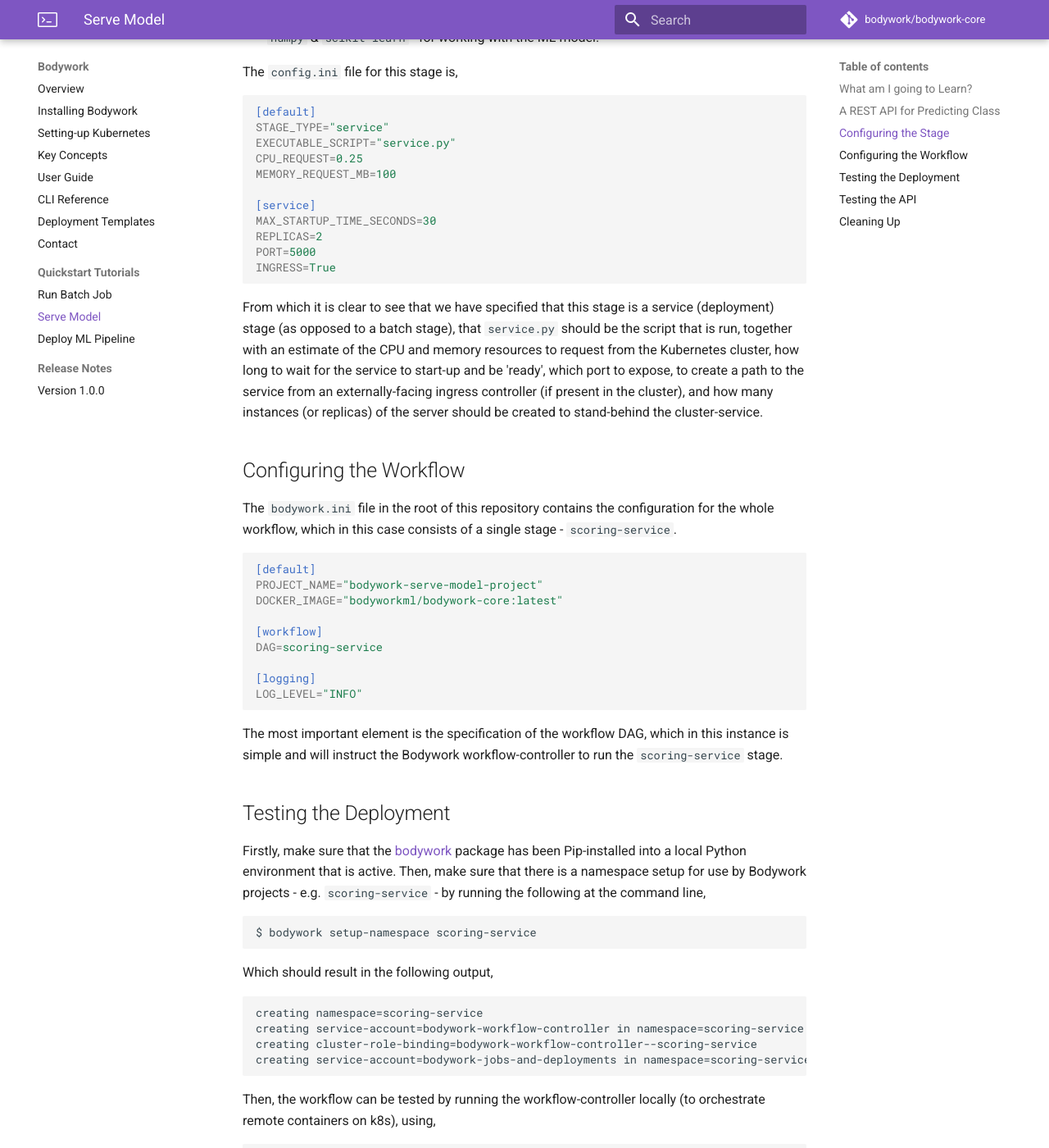
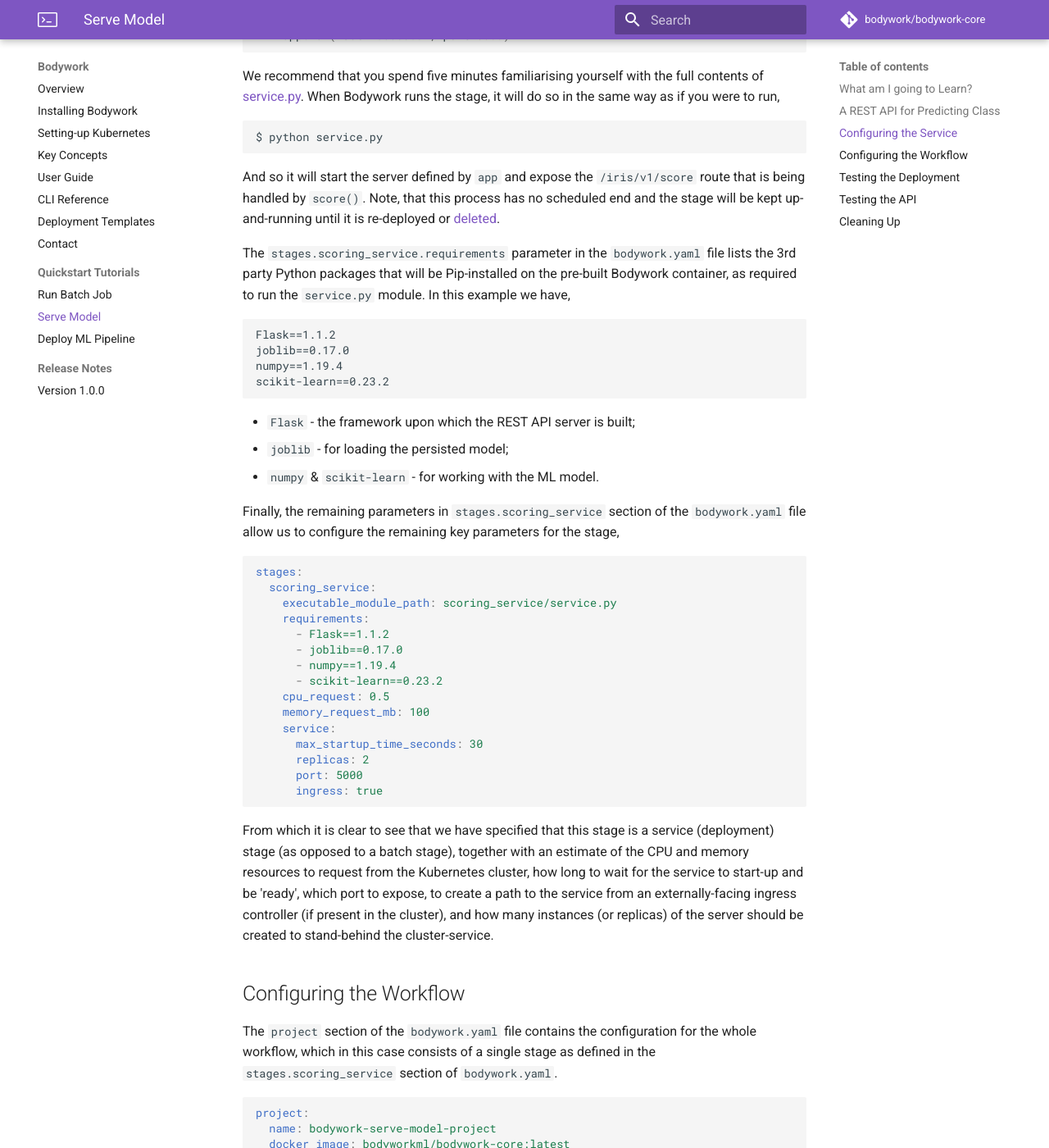
Before and after one commit to bodywork-ml/bodywork-docs, an MkDocs documentation site: the page built from docs/quickstart_serve_model.md, in a window 1280 px wide and 1400 px high, scrolled down 2773 px. Shown: the whole window at 82% size. Built offline with MkDocs 1.6.1 and Material for MkDocs 9.7.7, drawn with Linux system fonts in a browser that asks for light colours; comment, search, counter and statistics services are not loaded; some of the changed text lies outside the part shown.

Commit message:
Update Serve Model quickstart

````diff
--- a/docs/quickstart_serve_model.md
+++ b/docs/quickstart_serve_model.md
@@ -25,19 +25,44 @@ The Bodywork project for this single-stage workflow is packaged as a [GitHub rep
 root/
  |-- scoring-service/
      |-- service.py
-     |-- requirements.txt
-     |-- config.ini
      |-- classification_model.joblib
  |-- bodywork.ini
 ```
 
 We have included the pre-trained model as part of the Bodywork project, for convenience (not as best practice).
 
-## Configuring the Stage
+## Configuring the Service
 
-The `scoring-service` directory contains the code and configuration required to load a pre-trained model and use it to score a single instance (or row) of data, sent as JSON to a REST API endpoint. We have chosen to use the [Flask](https://flask.palletsprojects.com/en/1.1.x/) framework with which to engineer our REST API server application. The use of Flask is **not** a requirement in any way and you are free to use different frameworks - e.g. [FastAPI](https://fastapi.tiangolo.com).
+All of the configuration for this deployment is held within the `bodywork.yaml` file, whose contents are reproduced below.
 
-Within this stage's directory, `service.py` defines the REST API server containing our ML scoring endpoint. It can be summarised as,
+```yaml
+version: "1.0"
+project:
+  name: bodywork-serve-model-project
+  docker_image: bodyworkml/bodywork-core:latest
+  DAG: scoring_service
+stages:
+  scoring_service:
+    executable_module_path: scoring_service/service.py
+    requirements:
+      - Flask==1.1.2
+      - joblib==0.17.0
+      - numpy==1.19.4
+      - scikit-learn==0.23.2
+    cpu_request: 0.5
+    memory_request_mb: 100
+    service:
+      max_startup_time_seconds: 30
+      replicas: 2
+      port: 5000
+      ingress: true
+logging:
+  log_level: INFO
+```
+
+The `stages.scoring_service.executable_module_path` parameter points to the executable Python module - `service.py` - defining a service that will be started when it is executed within a pre-built container on Kubernetes, as the `scoring_service` (service) stage.
+
+This module contains the code required to load the pre-trained model and then start a service to score instances (or rows) of data, sent as JSON to a REST API endpoint. We have chosen to use the [Flask](https://flask.palletsprojects.com/en/1.1.x/) framework with which to engineer our REST API server application. The use of Flask is **not** a requirement in any way and you are free to use different frameworks - e.g. [FastAPI](https://fastapi.tiangolo.com). The contents of `service.py` can be summarised as follows,
 
 ```python
 from typing import Dict
@@ -82,7 +107,7 @@ $ python service.py
 
 And so it will start the server defined by `app` and expose the `/iris/v1/score` route that is being handled by `score()`. Note, that this process has no scheduled end and the stage will be kept up-and-running until it is re-deployed or [deleted](user_guide.md#deleting-redundant-service-deployments).
 
-The `requirements.txt` file lists the 3rd party Python packages that will be Pip-installed on the Bodywork container, as required to run `service.py`. In this example we have,
+The `stages.scoring_service.requirements` parameter in the `bodywork.yaml` file lists the 3rd party Python packages that will be Pip-installed on the pre-built Bodywork container, as required to run the `service.py` module. In this example we have,
 
 ```text
 Flask==1.1.2
@@ -95,41 +120,40 @@ scikit-learn==0.23.2
 * `joblib` - for loading the persisted model;
 * `numpy` & `scikit-learn` - for working with the ML model.
 
-The `config.ini` file for this stage is,
+Finally, the remaining parameters in `stages.scoring_service` section of the `bodywork.yaml` file allow us to configure the remaining key parameters for the stage,
 
-```ini
-[default]
-STAGE_TYPE="service"
-EXECUTABLE_SCRIPT="service.py"
-CPU_REQUEST=0.25
-MEMORY_REQUEST_MB=100
-
-[service]
-MAX_STARTUP_TIME_SECONDS=30
-REPLICAS=2
-PORT=5000
-INGRESS=True
+```yaml
+stages:
+  scoring_service:
+    executable_module_path: scoring_service/service.py
+    requirements:
+      - Flask==1.1.2
+      - joblib==0.17.0
+      - numpy==1.19.4
+      - scikit-learn==0.23.2
+    cpu_request: 0.5
+    memory_request_mb: 100
+    service:
+      max_startup_time_seconds: 30
+      replicas: 2
+      port: 5000
+      ingress: true
 ```
 
-From which it is clear to see that we have specified that this stage is a service (deployment) stage (as opposed to a batch stage), that `service.py` should be the script that is run, together with an estimate of the CPU and memory resources to request from the Kubernetes cluster, how long to wait for the service to start-up and be 'ready', which port to expose, to create a path to the service from an externally-facing ingress controller (if present in the cluster), and how many instances (or replicas) of the server should be created to stand-behind the cluster-service.
+From which it is clear to see that we have specified that this stage is a service (deployment) stage (as opposed to a batch stage), together with an estimate of the CPU and memory resources to request from the Kubernetes cluster, how long to wait for the service to start-up and be 'ready', which port to expose, to create a path to the service from an externally-facing ingress controller (if present in the cluster), and how many instances (or replicas) of the server should be created to stand-behind the cluster-service.
 
 ## Configuring the Workflow
 
-The `bodywork.ini` file in the root of this repository contains the configuration for the whole workflow, which in this case consists of a single stage - `scoring-service`.
+The `project` section of the `bodywork.yaml` file contains the configuration for the whole workflow, which in this case consists of a single stage as defined in the `stages.scoring_service` section of `bodywork.yaml`.
 
-```ini
-[default]
-PROJECT_NAME="bodywork-serve-model-project"
-DOCKER_IMAGE="bodyworkml/bodywork-core:latest"
-
-[workflow]
-DAG=scoring-service
-
-[logging]
-LOG_LEVEL="INFO"
+```yaml
+project:
+  name: bodywork-serve-model-project
+  docker_image: bodyworkml/bodywork-core:latest
+  DAG: score_data
 ```
 
-The most important element is the specification of the workflow DAG, which in this instance is simple and will instruct the Bodywork workflow-controller to run the `scoring-service` stage.
+The most important element is the specification of the workflow DAG, which in this instance is simple and will instruct the Bodywork workflow-controller to run the `scoring_service` stage.
 
 ## Testing the Deployment
 
````
Also changed, not shown: docs/quickstart_batch_job.md (+3 -3 lines).
